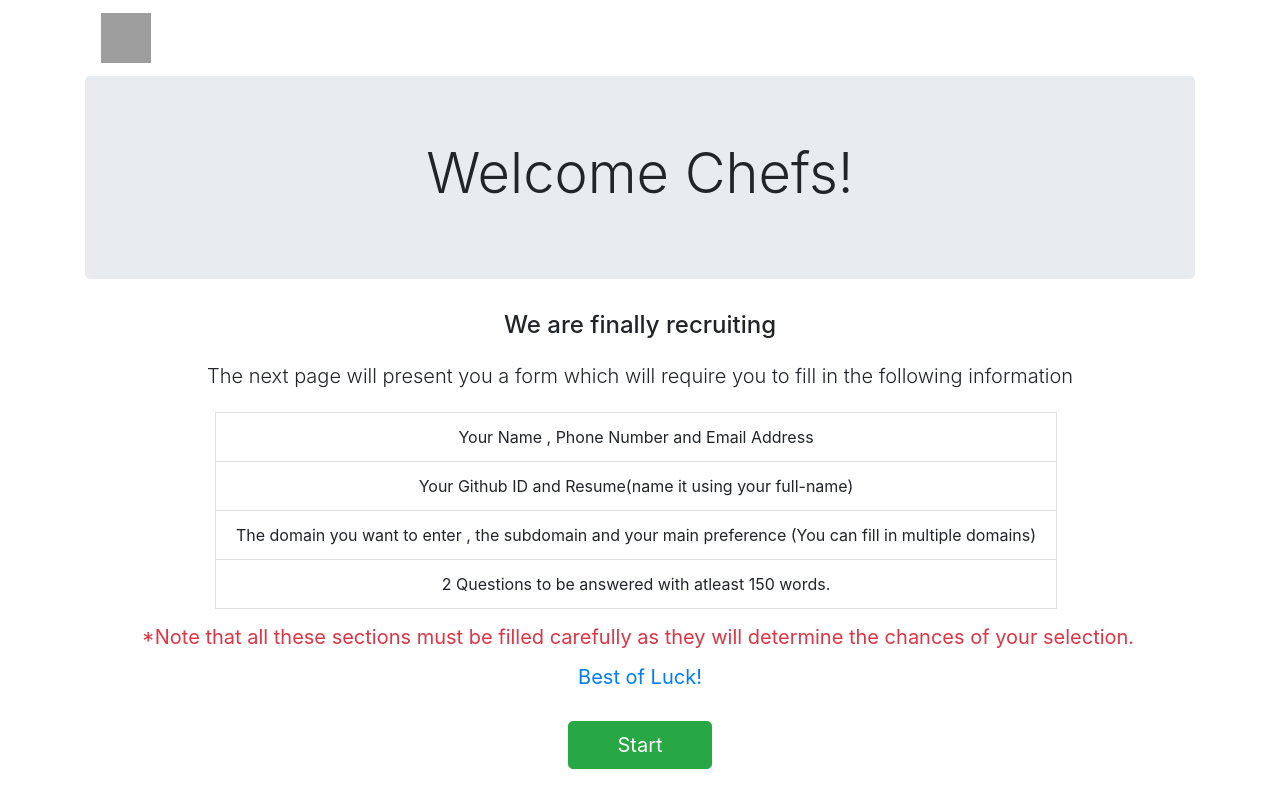
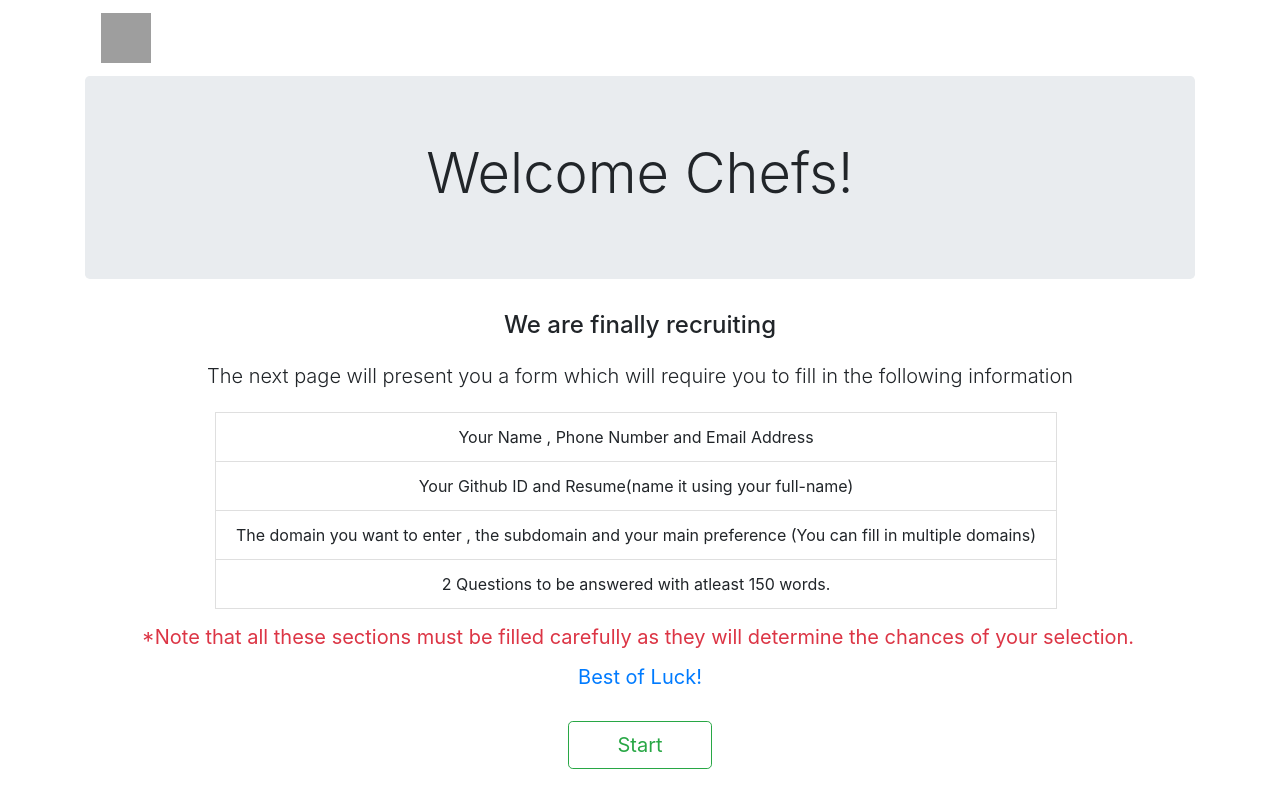
Before and after one commit to DevanshGoswami/Form, a React (Create React App) app: page / in a window 1280 px wide. Built offline with nearby package versions, Linux system fonts and the light colour scheme; grey boxes are pictures that could not be loaded.

Commit message:
final-shayad

```diff
--- a/src/Form.js
+++ b/src/Form.js
@@ -593,7 +593,7 @@ class Form extends React.Component{
 
                         <Row className="form-group mt-3 mb-3">
                         <Col md={{size:10, offset: 2}}>
-                            <Button onClick={this.handleSubmit} color="primary">
+                            <Button type="submit" color="btn btn-lg btn-outline-info">
                            Submit
                             </Button>
                         </Col>
--- a/src/thanks.js
+++ b/src/thanks.js
@@ -36,7 +36,7 @@ class Thanks extends React.Component{
             </div>
             <h5 className="mt-4">For any doubts contact us</h5>
 
-            <a href = "mailto: codechefsrm@gmail.com" className="btn btn-danger btn-lg mt-2 mb-2 pl-2 pr-2"><span className="fa fa-envelope fa-lg"></span> Send Email</a>
+            <a href = "mailto: codechefsrm@gmail.com" className="btn btn-outline-danger btn-lg mt-2 mb-2 pl-2 pr-2"><span className="fa fa-envelope fa-lg"></span> Send Email</a>
          </div>
         );
     }
--- a/src/welcome.js
+++ b/src/welcome.js
@@ -42,7 +42,7 @@ class Welcome extends React.Component{
         <h3 className="text-primary mt-3 mb-2 lead"><strong>Best of Luck!</strong></h3>
 
 
-    <Link to="/form" className="btn btn-success btn-lg mt-4 pl-5 pr-5 mb-4">Start</Link>
+    <Link to="/form" className="btn btn-outline-success btn-lg mt-4 pl-5 pr-5 mb-4">Start</Link>
             </div>
         );
     }
```
